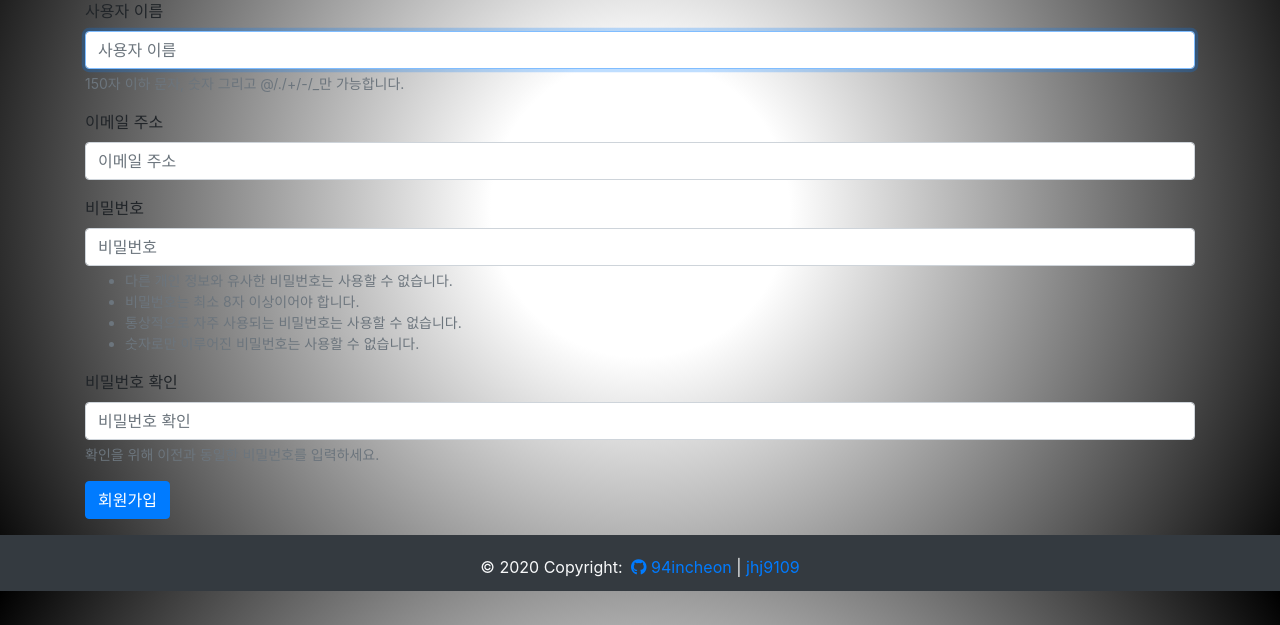
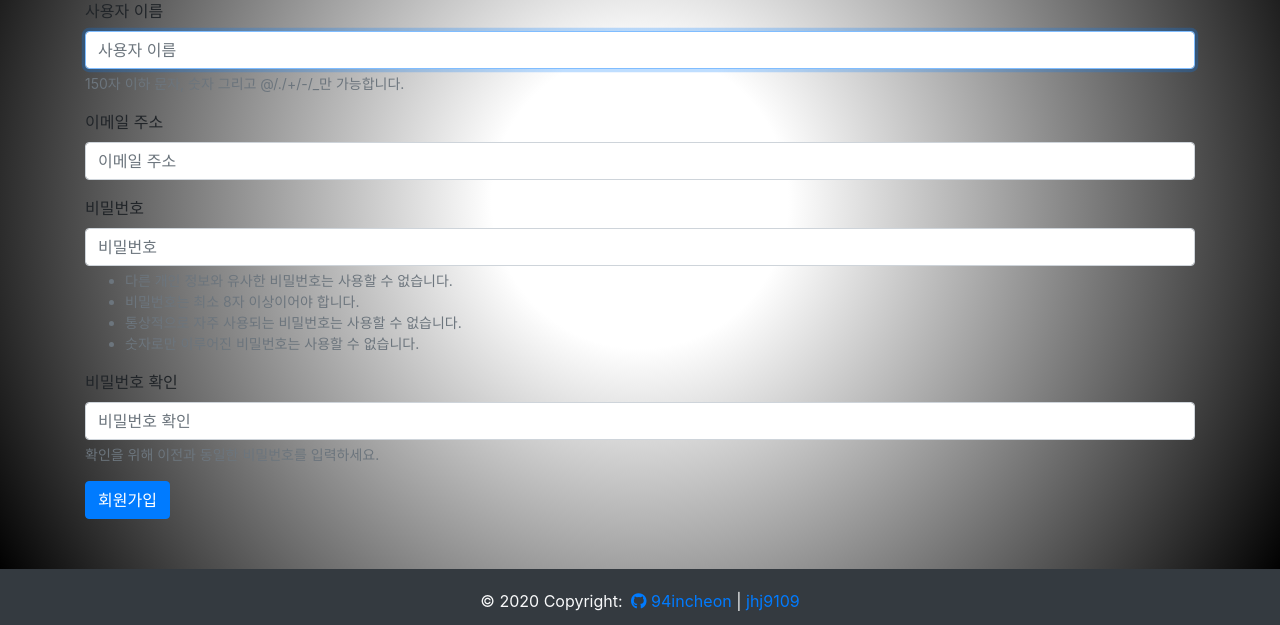
Before and after one commit to jhj9109/Movie_Flex, a Django app: page /accounts/signup/ in a window 1280 px wide. Shown: the part 175-800 px from the top of the page. Run offline with Django 3.2, Linux system fonts and the light colour scheme; parts of the project's set-up code (start-up, migrations or seed data) failed here and were passed over; some libraries are stand-ins or nearby versions.

Commit message:
footer 위치조정

```diff
--- a/templates/_footer.html
+++ b/templates/_footer.html
@@ -1,4 +1,4 @@
-<footer class="footer position-sticky mt-3 d-flex justify-content-center align-items-center" style="background-color: #343A40; height: 55.97px;">
+<footer class="footer fixed-bottom mt-3 d-flex justify-content-center align-items-center" style="background-color: #343A40; height: 55.97px;">
   <div class="footer-copylight text-light text-center mt-2">© 2020 Copyright:
     <a href="https://github.com/94incheon" class="text-decoration-none"> <i class="fab fa-github ml-1"></i> 94incheon</a> |
     <a href="https://github.com/jhj9109" class="text-decoration-none"> jhj9109</a>
--- a/templates/base.html
+++ b/templates/base.html
@@ -14,6 +14,7 @@
     body {
       background: rgb(255,255,255);
       background: radial-gradient(circle, rgba(255,255,255,1) 20%, rgba(0,0,0,1) 100%);
+      margin-bottom: 56px;
     }
   </style>
   {% block css %}
```
